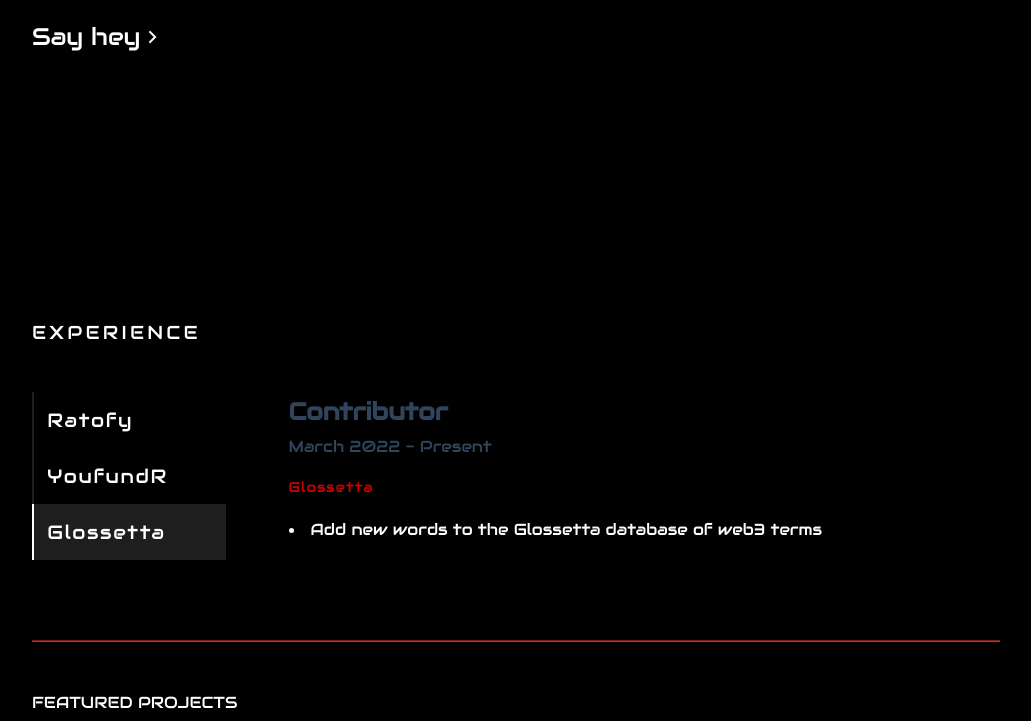
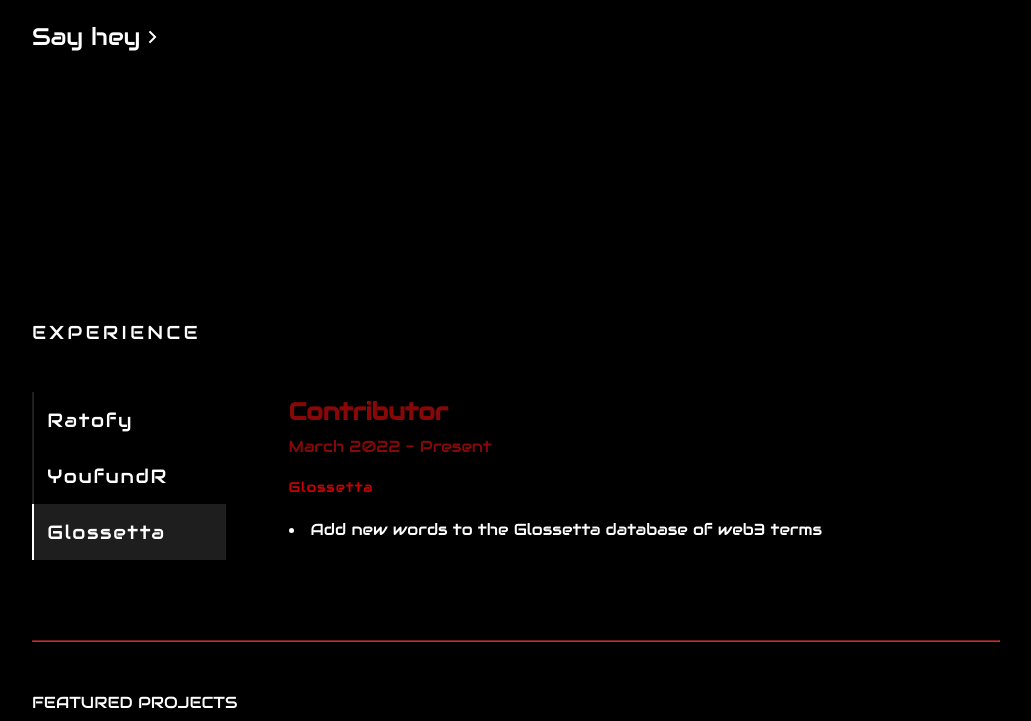
Before and after one commit to cosisaxis/port2, a plain HTML site: page index.html in a window 1280 px wide. Shown: the part 454-1175 px from the top of the page, without its empty margins (124-1155 px from the left). Drawn offline with nearby package versions, Linux system fonts and the light colour scheme.

Commit message:
color-for large screens

```diff
--- a/css/styles.css
+++ b/css/styles.css
@@ -406,7 +406,7 @@
   /* experiences */
   .experiences{
     width: 100%;
-    color: rgba(48, 69, 92,1);
+    color: #880808;
     margin-top: 3rem;
   }
 
```
